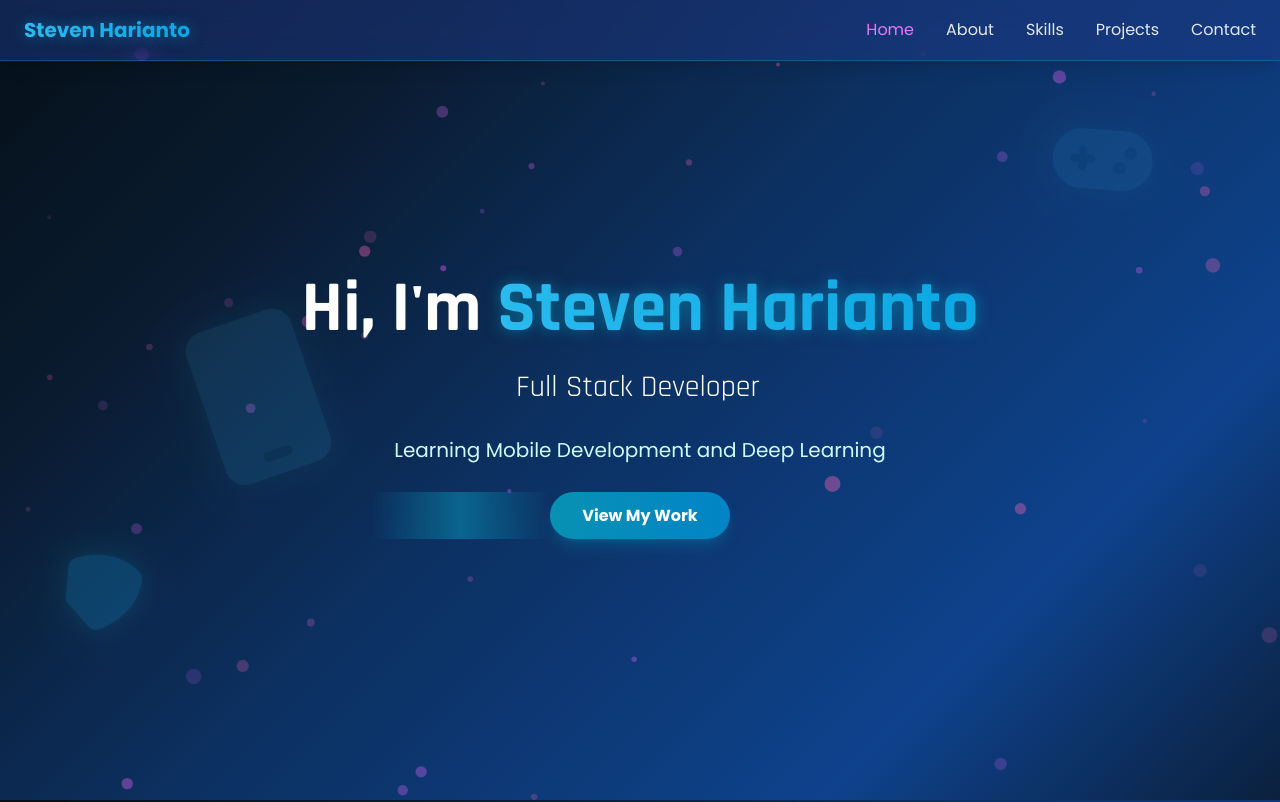
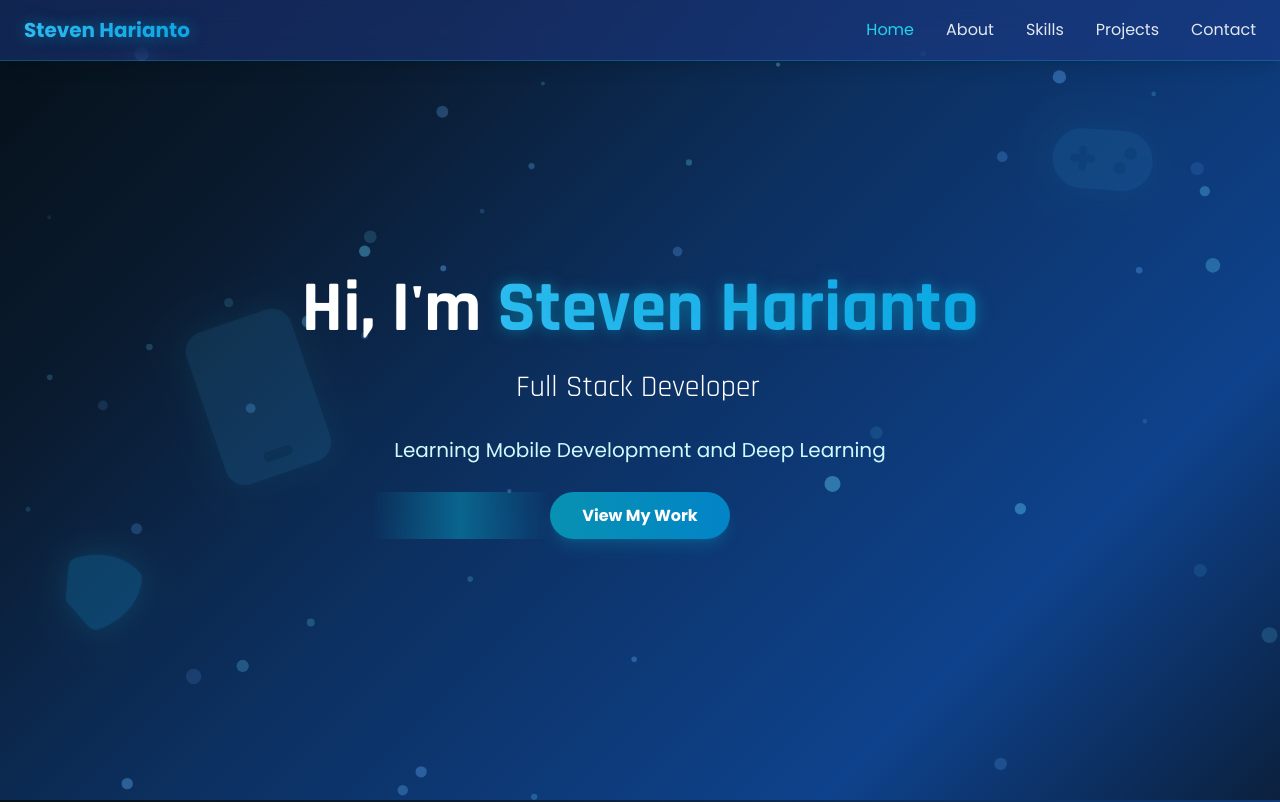
Before and after one commit to steveharianto/Portfolio, a plain HTML site: page index.html in a window 1280 px wide. Shown: the top 802 px of the page. Drawn offline with nearby package versions, Linux system fonts and the light colour scheme.

Commit message:
Fix Color and Safari Specific Bug

```diff
--- a/index.html
+++ b/index.html
@@ -41,18 +41,42 @@
         /* iOS Safari specific */
         @supports (-webkit-touch-callout: none) {
             body {
-                /* Simplified gradient for iOS Safari */
-                background: linear-gradient(135deg,
+                /* Use a simplified gradient with color stop positioning adjustments */
+                background: -webkit-linear-gradient(315deg,
                     #051018 0%,
-                    #0a1b30 20%,
-                    #0c2f5e 40%,
-                    #0e428c 60%,
+                    #0a1b30 24.9%,
+                    #0a1b30 25.1%,
+                    #0c2f5e 49.9%,
+                    #0c2f5e 50.1%,
+                    #0e428c 74.9%,
+                    #0e428c 75.1%,
                     #0b203d 100%);
-                /* Set explicit background properties to enforce consistency */
+
+                /* Set background properties properly for Safari */
+                -webkit-background-size: 100% 100%;
+                background-size: 100% 100%;
                 background-attachment: fixed;
-                background-size: 100% 100%;
-                /* Using webkit-specific properties for better iOS compatibility */
-                -webkit-background-size: 100% 100%;
+
+                /* Force hardware acceleration to smooth out rendering */
+                -webkit-transform: translateZ(0);
+                -webkit-backface-visibility: hidden;
+            }
+        }
+
+        /* Additional solution if the above doesn't work */
+        @media not all and (min-resolution:.001dpcm) {
+            @supports (-webkit-appearance:none) {
+                body {
+                    /* Alternative approach: use a single image gradient */
+                    background-image: -webkit-linear-gradient(315deg,
+                        #051018 0%,
+                        #0a1b30 25%,
+                        #0c2f5e 50%,
+                        #0e428c 75%,
+                        #0b203d 100%);
+                    background-repeat: no-repeat;
+                    background-attachment: fixed;
+                }
             }
         }
 
--- a/index.js
+++ b/index.js
@@ -40,12 +40,12 @@ document.addEventListener('DOMContentLoaded', function() {
             // Show success message
             contactForm.innerHTML = `
                 <div class="text-center py-8">
-                    <svg xmlns="http://www.w3.org/2000/svg" class="h-16 w-16 text-fuchsia-400 mx-auto mb-4" fill="none" viewBox="0 0 24 24" stroke="currentColor">
+                    <svg xmlns="http://www.w3.org/2000/svg" class="h-16 w-16 text-cyan-400 mx-auto mb-4" fill="none" viewBox="0 0 24 24" stroke="currentColor">
                         <path stroke-linecap="round" stroke-linejoin="round" stroke-width="2" d="M9 12l2 2 4-4m6 2a9 9 0 11-18 0 9 9 0 0118 0z" />
                     </svg>
-                    <h3 class="text-2xl font-bold text-fuchsia-400 mb-2">Message Sent!</h3>
+                    <h3 class="text-2xl font-bold text-cyan-400 mb-2">Message Sent!</h3>
                     <p class="text-white mb-6">Thanks for reaching out. I'll get back to you soon!</p>
-                    <button type="button" class="neon-button bg-gradient-to-r from-fuchsia-600 to-pink-600 text-white px-6 py-2 rounded-full">
+                    <button type="button" class="neon-button bg-gradient-to-r from-cyan-600 to-sky-600 text-white px-6 py-2 rounded-full">
                         Send Another Message
                     </button>
                 </div>
@@ -83,10 +83,10 @@ document.addEventListener('DOMContentLoaded', function() {
             if (entry.isIntersecting) {
                 const id = entry.target.getAttribute('id');
                 navLinks.forEach(link => {
-                    link.classList.remove('text-fuchsia-400');
+                    link.classList.remove('text-cyan-400');
                     const href = link.getAttribute('href').substring(1);
                     if (href === id) {
-                        link.classList.add('text-fuchsia-400');
+                        link.classList.add('text-cyan-400');
                     }
                 });
             }
@@ -119,7 +119,7 @@ document.addEventListener('DOMContentLoaded', function() {
                 size: Math.random() * 6 + 2,
                 speedX: Math.random() * 0.2 - 0.1,
                 speedY: Math.random() * 0.2 - 0.1,
-                color: `hsla(${Math.random() > 0.5 ? 328 : 292}, 100%, 70%, ${Math.random() * 0.3 + 0.1})`
+                color: `hsla(${Math.random() > 0.5 ? 195 : 210}, 100%, 70%, ${Math.random() * 0.3 + 0.1})`
             });
         }
 
--- a/modal.css
+++ /dev/null
@@ -1,6 +0,0 @@
-.glass-card {
-  background: rgba(26, 11, 48, 0.85); /* More opaque background */
-  /* No backdrop-filter */
-  border: 1px solid rgba(217, 70, 239, 0.2);
-  box-shadow: 0 8px 32px rgba(0, 0, 0, 0.3), 0 0 15px rgba(217, 70, 239, 0.2);
-}
--- a/project-card.js
+++ /dev/null
@@ -1,5 +0,0 @@
-.card {
-  background: rgba(26, 11, 48, 0.4);
-  backdrop-filter: blur(8px);
-  /* ... */
-}
```
